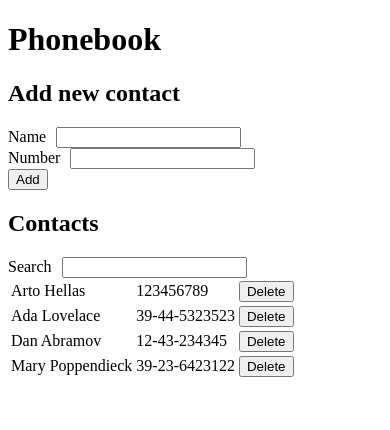
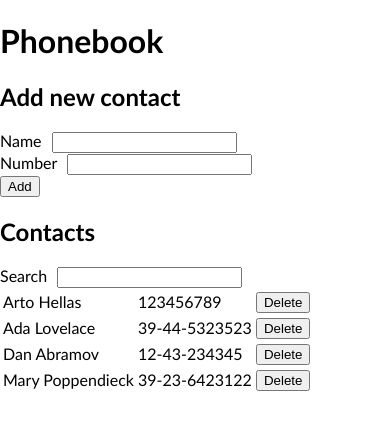
Before and after one commit to isk4/fso, a React (Vite) app in the folder part2/phonebook/: page / in a window 390 px wide. Shown: the top 430 px of the page. Built offline with nearby package versions, Linux system fonts and the light colour scheme; data requests are answered from the project's data file.

Commit message:
part2(phonebook): implement notifications on server related operations (ex 2.16)

```diff
--- a/part2/phonebook/src/App.jsx
+++ b/part2/phonebook/src/App.jsx
@@ -1,26 +1,38 @@
 import { useState, useEffect } from 'react';
-import { NewContactForm, ContactList } from './components/';
+import { NewContactForm, ContactList, Notification } from './components/';
 import contactsService from './services/contacts';
 
 const App = () => {
   const [contacts, setContacts] = useState([]);
-  useEffect(() => {
-    updateContacts();
-  }, []);
+  const [notification, setNotification] = useState(null);
+
+  useEffect(() => { updateContacts() }, []);
 
   const updateContacts = async () => setContacts(await contactsService.getAll());
   const findContact = (name) => contacts.find((contact) => contact.name === name);
+  const showNotification = (message) => {
+    setNotification(message);
+    setTimeout(() => setNotification(null), 5000);
+  };
 
   return (
     <div>
+      { notification && <Notification message={notification} /> }
       <h1>Phonebook</h1>
       <div>
         <h2>Add new contact</h2>
-        <NewContactForm contacts={contacts} setContacts={setContacts} findContact={findContact} updateContacts={updateContacts} />
+        <NewContactForm
+          contacts={contacts}
+          setContacts={setContacts}
+          findContact={findContact}
+          showNotification={showNotification} />
       </div>
       <div>
         <h2>Contacts</h2>
-        <ContactList contacts={contacts} setContacts={setContacts} />
+        <ContactList
+          contacts={contacts}
+          setContacts={setContacts}
+          showNotification={showNotification} />
       </div>
     </div>
   );
--- a/part2/phonebook/src/components/ContactList.jsx
+++ b/part2/phonebook/src/components/ContactList.jsx
@@ -1,7 +1,7 @@
 import { useState } from 'react';
 import contactsService from '../services/contacts';
 
-const ContactList = ({ contacts, setContacts }) => {
+const ContactList = ({ contacts, setContacts, showNotification }) => {
   const [search, setSearch] = useState('');
 
   const startsWith = (str1, str2) => str1.toUpperCase().startsWith(str2.toUpperCase());
@@ -12,8 +12,9 @@ const ContactList = ({ contacts, setContacts }) => {
 
   const handleDelete = (contact) => {
     if (window.confirm(`Delete "${contact.name}?"`)) {
-      contactsService.remove(contact);
+      contactsService.remove(contact.id);
       setContacts(contacts.filter((c) => c.id !== contact.id));
+      showNotification("Contact deleted succesfully");
     }
   };
 
--- a/part2/phonebook/src/components/NewContactForm.jsx
+++ b/part2/phonebook/src/components/NewContactForm.jsx
@@ -1,7 +1,7 @@
 import { useState } from 'react';
 import contactsService from '../services/contacts';
 
-const NewContactForm = ({ setContacts, findContact }) => {
+const NewContactForm = ({ setContacts, findContact, showNotification }) => {
   const [nameInput, setNameInput] = useState('');
   const [numberInput, setNumberInput] = useState('');
 
@@ -21,12 +21,14 @@ const NewContactForm = ({ setContacts, findContact }) => {
         setContacts((contacts) => {
           return contacts.map((contact) => contact.id === updatedContact.id ? updatedContact : contact);
         });
+        showNotification("Contact updated succesfully");
       }
     } else {
       const newContact = { name: nameInput, number: numberInput };
       const createdContact = await contactsService.create(newContact);
 
       setContacts((contacts) => contacts.concat(createdContact));
+      showNotification("Contact created succesfully");
     }
   };
 
--- /dev/null
+++ b/part2/phonebook/src/components/Notification.jsx
@@ -0,0 +1,9 @@
+const Notification = ({ message }) => {
+    return (
+        <div style={{ width: '100%', padding: 10, backgroundColor: '#eee' }}>
+            <span style={{ fontSize: '1.2rem' }}>{ message }</span>
+        </div>
+    );
+};
+
+export default Notification;
--- a/part2/phonebook/src/components/index.js
+++ b/part2/phonebook/src/components/index.js
@@ -1,2 +1,3 @@
 export { default as NewContactForm } from  './NewContactForm';
 export { default as ContactList } from  './ContactList';
+export { default as Notification } from  './Notification';
--- /dev/null
+++ b/part2/phonebook/src/index.css
@@ -0,0 +1,4 @@
+body {
+    margin: 0;
+    font-family: 'Gill Sans', 'Gill Sans MT', Calibri, 'Trebuchet MS', sans-serif;
+}
--- a/part2/phonebook/src/main.jsx
+++ b/part2/phonebook/src/main.jsx
@@ -1,6 +1,7 @@
 import { StrictMode } from 'react'
 import { createRoot } from 'react-dom/client'
 import App from './App.jsx'
+import './index.css';
 
 createRoot(document.getElementById('root')).render(
   <StrictMode>
```
